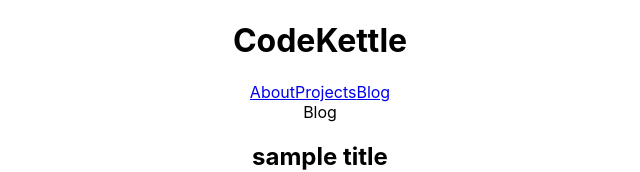
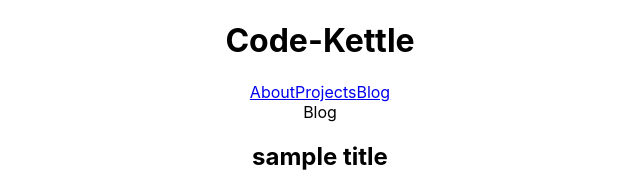
Before and after one commit to ashley3schultz/code-kettle, a React (Create React App) app: page /blog in a window 1280 px wide. Shown: the top 172 px of the page, without its empty margins (320-960 px from the left). Built offline with nearby package versions, Linux system fonts and the light colour scheme.

Commit message:
Change header

```diff
--- a/src/components/Header.js
+++ b/src/components/Header.js
@@ -7,7 +7,7 @@ const Header = props => {
             src={require('./images/Logo.')}
             alt='logo'
         /> */}
-        <h1>CodeKettle</h1>
+        <h1>Code-Kettle</h1>
         </div>
     )
 }
```
